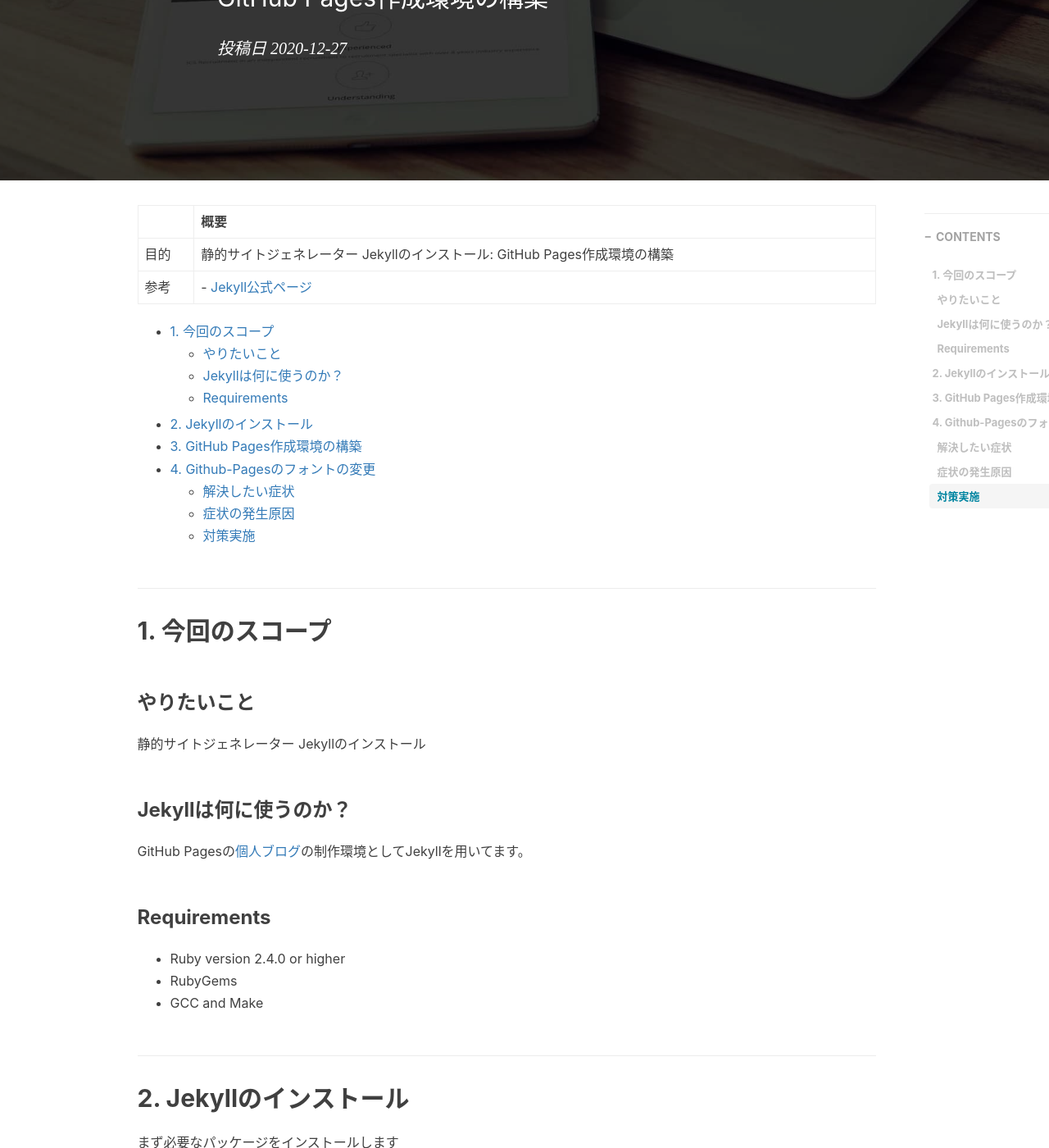
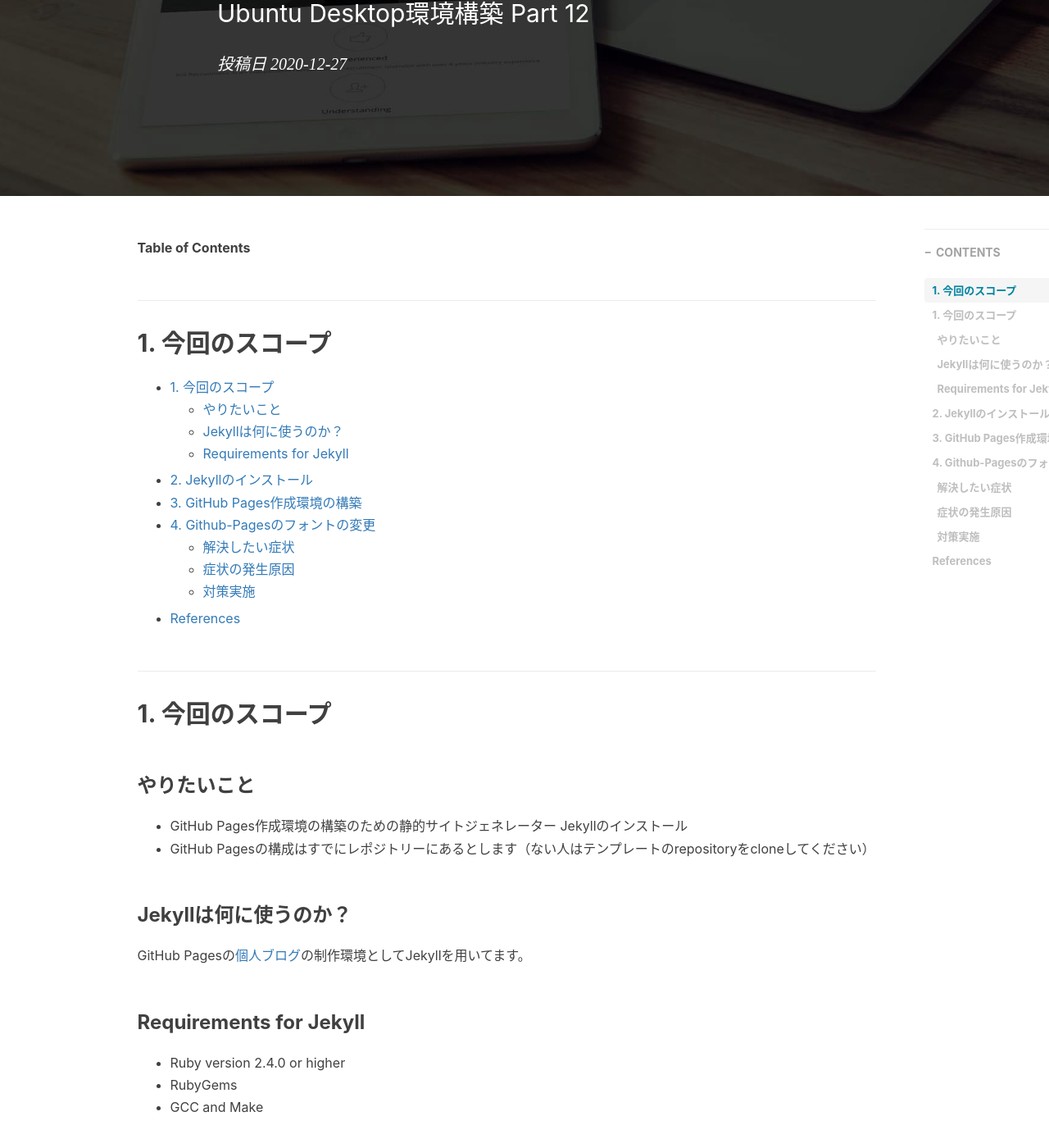
Before and after one commit to RyoNakagami/RyoNakagami.github.io, a Jekyll site: the page built from _posts/2020-12-27-ubuntu-jekyll-install.md, in a window 1280 px wide and 1400 px high, scrolled down 405 px. Shown: the whole window at 82% size. Built offline with Jekyll 4.4.1, drawn with Linux system fonts in a browser that asks for light colours; nearby versions of some CDN libraries; comment, search, counter and statistics services are not loaded; some of the changed text lies outside the part shown.

````diff
--- a/_posts/2020-12-27-ubuntu-jekyll-install.md
+++ b/_posts/2020-12-27-ubuntu-jekyll-install.md
@@ -1,7 +1,7 @@
 ---
 layout: post
-title: "Ubuntu Desktop環境構築 Part 12"
-subtitle: "静的サイトジェネレーター Jekyllのインストール: GitHub Pages作成環境の構築"
+title: "静的サイトジェネレーター Jekyllのインストール: GitHub Pages作成環境の構築"
+subtitle: "Ubuntu Desktop環境構築 Part 12"
 author: "Ryo"
 header-img: "img/post-bg-rwd.jpg"
 header-mask: 0.4
@@ -25,37 +24,35 @@ tags:
   gtag('config', 'G-LVL413SV09');
 </script>
 
-||概要|
-|---|---|
-|目的|静的サイトジェネレーター Jekyllのインストール: GitHub Pages作成環境の構築|
-|参考|- [Jekyll公式ページ](https://jekyllrb.com/docs/)|
-
+**Table of Contents**
 <!-- START doctoc generated TOC please keep comment here to allow auto update -->
 <!-- DON'T EDIT THIS SECTION, INSTEAD RE-RUN doctoc TO UPDATE -->
+## 1. 今回のスコープ
 
 - [1. 今回のスコープ](#1-%E4%BB%8A%E5%9B%9E%E3%81%AE%E3%82%B9%E3%82%B3%E3%83%BC%E3%83%97)
   - [やりたいこと](#%E3%82%84%E3%82%8A%E3%81%9F%E3%81%84%E3%81%93%E3%81%A8)
   - [Jekyllは何に使うのか？](#jekyll%E3%81%AF%E4%BD%95%E3%81%AB%E4%BD%BF%E3%81%86%E3%81%AE%E3%81%8B)
-  - [Requirements](#requirements)
+  - [Requirements for Jekyll](#requirements-for-jekyll)
 - [2. Jekyllのインストール](#2-jekyll%E3%81%AE%E3%82%A4%E3%83%B3%E3%82%B9%E3%83%88%E3%83%BC%E3%83%AB)
 - [3. GitHub Pages作成環境の構築](#3-github-pages%E4%BD%9C%E6%88%90%E7%92%B0%E5%A2%83%E3%81%AE%E6%A7%8B%E7%AF%89)
 - [4. Github-Pagesのフォントの変更](#4-github-pages%E3%81%AE%E3%83%95%E3%82%A9%E3%83%B3%E3%83%88%E3%81%AE%E5%A4%89%E6%9B%B4)
   - [解決したい症状](#%E8%A7%A3%E6%B1%BA%E3%81%97%E3%81%9F%E3%81%84%E7%97%87%E7%8A%B6)
   - [症状の発生原因](#%E7%97%87%E7%8A%B6%E3%81%AE%E7%99%BA%E7%94%9F%E5%8E%9F%E5%9B%A0)
   - [対策実施](#%E5%AF%BE%E7%AD%96%E5%AE%9F%E6%96%BD)
+- [References](#references)
 
 <!-- END doctoc generated TOC please keep comment here to allow auto update -->
-
 ## 1. 今回のスコープ
 ### やりたいこと
 
-静的サイトジェネレーター Jekyllのインストール
+- GitHub Pages作成環境の構築のための静的サイトジェネレーター Jekyllのインストール
+- GitHub Pagesの構成はすでにレポジトリーにあるとします（ない人はテンプレートのrepositoryをcloneしてください）
 
 ### Jekyllは何に使うのか？
 
 GitHub Pagesの[個人ブログ](https://ryonakagami.github.io/)の制作環境としてJekyllを用いてます。
 
-### Requirements
+### Requirements for Jekyll
 
 - Ruby version 2.4.0 or higher
 - RubyGems
@@ -162,3 +159,8 @@ body {
   ...
 }
 ```
+
+
+## References
+
+- [Jekyll公式ページ](https://jekyllrb.com/docs/)
````
Also changed, not shown: other parts of _posts/2020-12-27-ubuntu-jekyll-install.md (+0 -1 lines), _posts/2022-02-04-integral-of-tangent-x.md (+0 -1 lines), _posts/2022-02-07-PRML-chapter01-01.md (+41 -0 lines).
